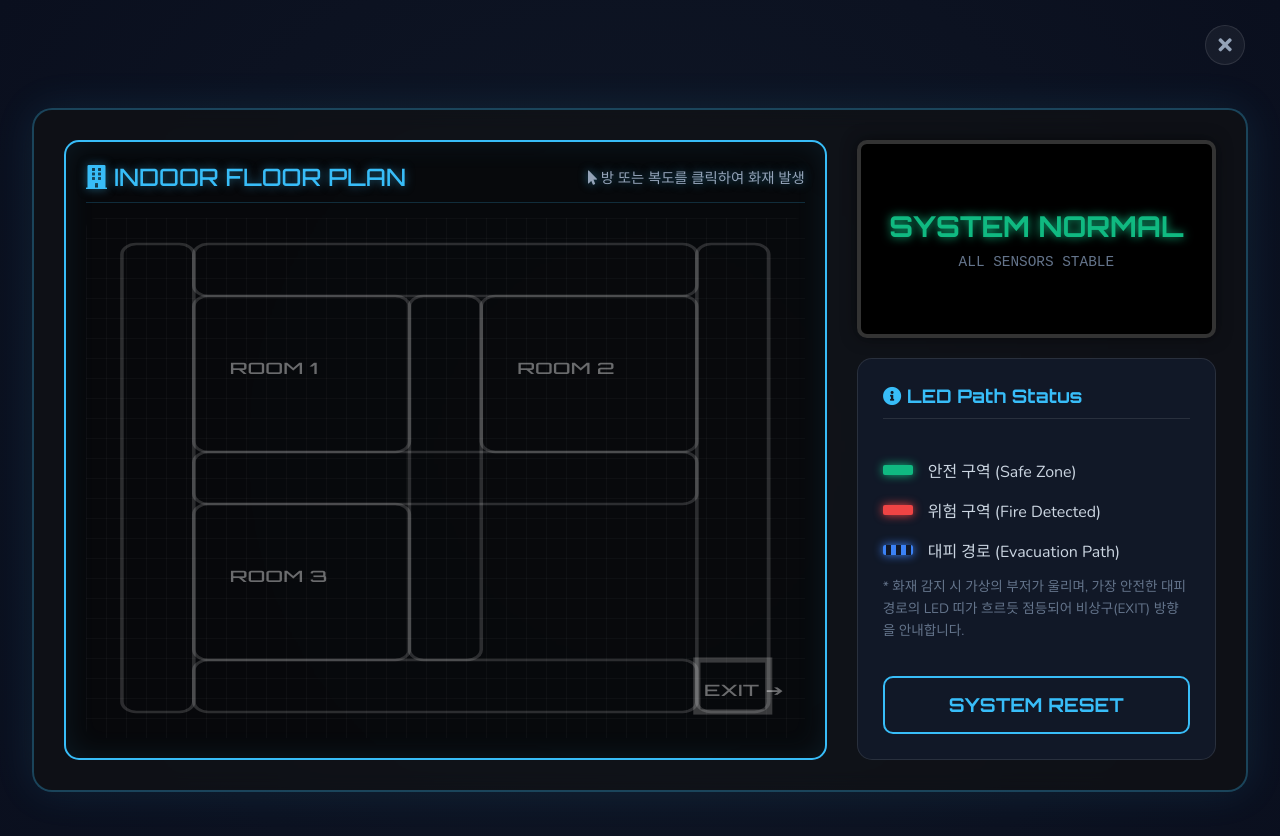
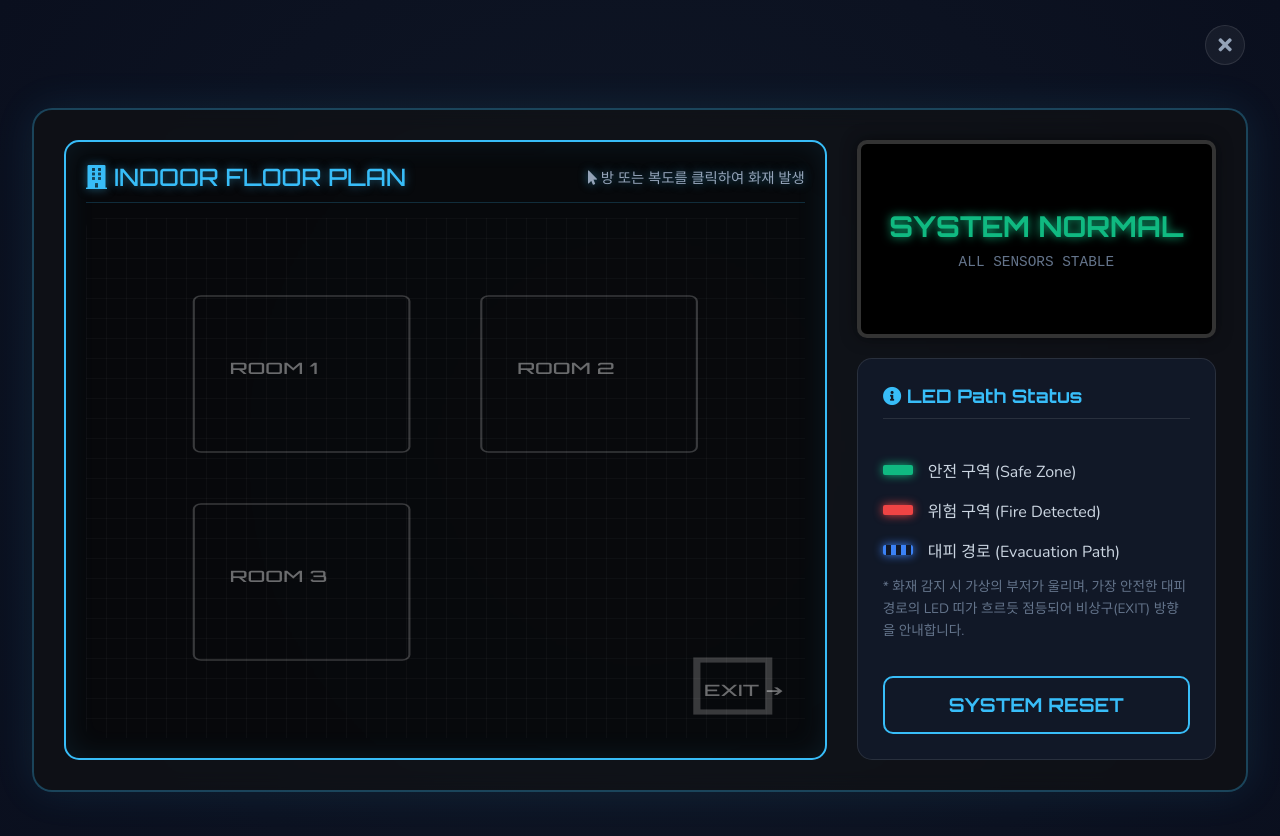
Before and after one commit to lee-myeong-eun/lee-myeong-eun.github.io, a Jekyll site: the page built from _pages/fire-simulator.html, in a window 1280 px wide. Shown: the top 836 px of the page. Built offline with Jekyll 4.4.1, drawn with Linux system fonts in a browser that asks for light colours.

Commit message:
Enhance visual aesthetics by removing corridor strokes and thinning room borders

```diff
--- a/_pages/fire-simulator.html
+++ b/_pages/fire-simulator.html
@@ -130,11 +130,11 @@ permalink: /fire-simulator/
 
         .zone {
             fill: transparent;
-            stroke-width: 0.5px;
-            stroke: rgba(255, 255, 255, 0.15);
+            stroke-width: 0.3px;
+            stroke: rgba(255, 255, 255, 0.2);
             transition: stroke 0.3s, fill 0.3s, filter 0.3s;
             cursor: pointer;
-            rx: 2px;
+            rx: 1px;
         }
 
         .zone:hover {
@@ -145,23 +145,47 @@ permalink: /fire-simulator/
 
         /* LED States */
         .zone.idle {
-            stroke: rgba(255, 255, 255, 0.15);
+            stroke: rgba(255, 255, 255, 0.2);
             filter: none;
             fill: transparent;
         }
 
         .zone.green {
             stroke: var(--safe-color);
-            stroke-width: 1px;
-            filter: drop-shadow(0 0 10px var(--safe-color));
+            stroke-width: 0.5px;
+            filter: drop-shadow(0 0 8px var(--safe-color));
             fill: rgba(16, 185, 129, 0.05);
         }
 
         .zone.red {
             stroke: var(--fire-color);
-            stroke-width: 1.5px;
-            filter: drop-shadow(0 0 15px var(--fire-color));
+            stroke-width: 1px;
+            filter: drop-shadow(0 0 12px var(--fire-color));
             fill: rgba(239, 68, 68, 0.1);
+            animation: pulse-fire 1s infinite alternate;
+        }
+
+        .zone.corridor {
+            stroke: none !important;
+        }
+
+        .zone.corridor:hover {
+            stroke: none !important;
+            fill: rgba(255, 255, 255, 0.05);
+        }
+
+        .zone.corridor.idle {
+            fill: transparent;
+        }
+
+        .zone.corridor.green {
+            fill: rgba(16, 185, 129, 0.05);
+            filter: none;
+        }
+
+        .zone.corridor.red {
+            fill: rgba(239, 68, 68, 0.15);
+            filter: drop-shadow(0 0 10px var(--fire-color));
             animation: pulse-fire 1s infinite alternate;
         }
 
@@ -361,12 +385,12 @@ permalink: /fire-simulator/
                     <path id="evac-path-flow" class="evac-path-flow hidden" d="" />
 
                     <!-- Corridors (Clickable to trigger fire) -->
-                    <rect id="zone-corr-top" class="zone idle" x="15" y="5" width="70" height="10" onclick="triggerFire('corr-top')" />
-                    <rect id="zone-corr-bottom" class="zone idle" x="15" y="85" width="70" height="10" onclick="triggerFire('corr-bottom')" />
-                    <rect id="zone-corr-left" class="zone idle" x="5" y="5" width="10" height="90" onclick="triggerFire('corr-left')" />
-                    <rect id="zone-corr-right" class="zone idle" x="85" y="5" width="10" height="90" onclick="triggerFire('corr-right')" />
-                    <rect id="zone-corr-mid-h" class="zone idle" x="15" y="45" width="70" height="10" onclick="triggerFire('corr-mid-h')" />
-                    <rect id="zone-corr-mid-v" class="zone idle" x="45" y="15" width="10" height="70" onclick="triggerFire('corr-mid-v')" />
+                    <rect id="zone-corr-top" class="zone corridor idle" x="15" y="5" width="70" height="10" onclick="triggerFire('corr-top')" />
+                    <rect id="zone-corr-bottom" class="zone corridor idle" x="15" y="85" width="70" height="10" onclick="triggerFire('corr-bottom')" />
+                    <rect id="zone-corr-left" class="zone corridor idle" x="5" y="5" width="10" height="90" onclick="triggerFire('corr-left')" />
+                    <rect id="zone-corr-right" class="zone corridor idle" x="85" y="5" width="10" height="90" onclick="triggerFire('corr-right')" />
+                    <rect id="zone-corr-mid-h" class="zone corridor idle" x="15" y="45" width="70" height="10" onclick="triggerFire('corr-mid-h')" />
+                    <rect id="zone-corr-mid-v" class="zone corridor idle" x="45" y="15" width="10" height="70" onclick="triggerFire('corr-mid-v')" />
 
                     <!-- Rooms -->
                     <rect id="zone-room1" class="zone idle" x="15" y="15" width="30" height="30" onclick="triggerFire('room1')" />
```
Also changed, not shown: other parts of _pages/fire-simulator.html (+7 -3 lines).
